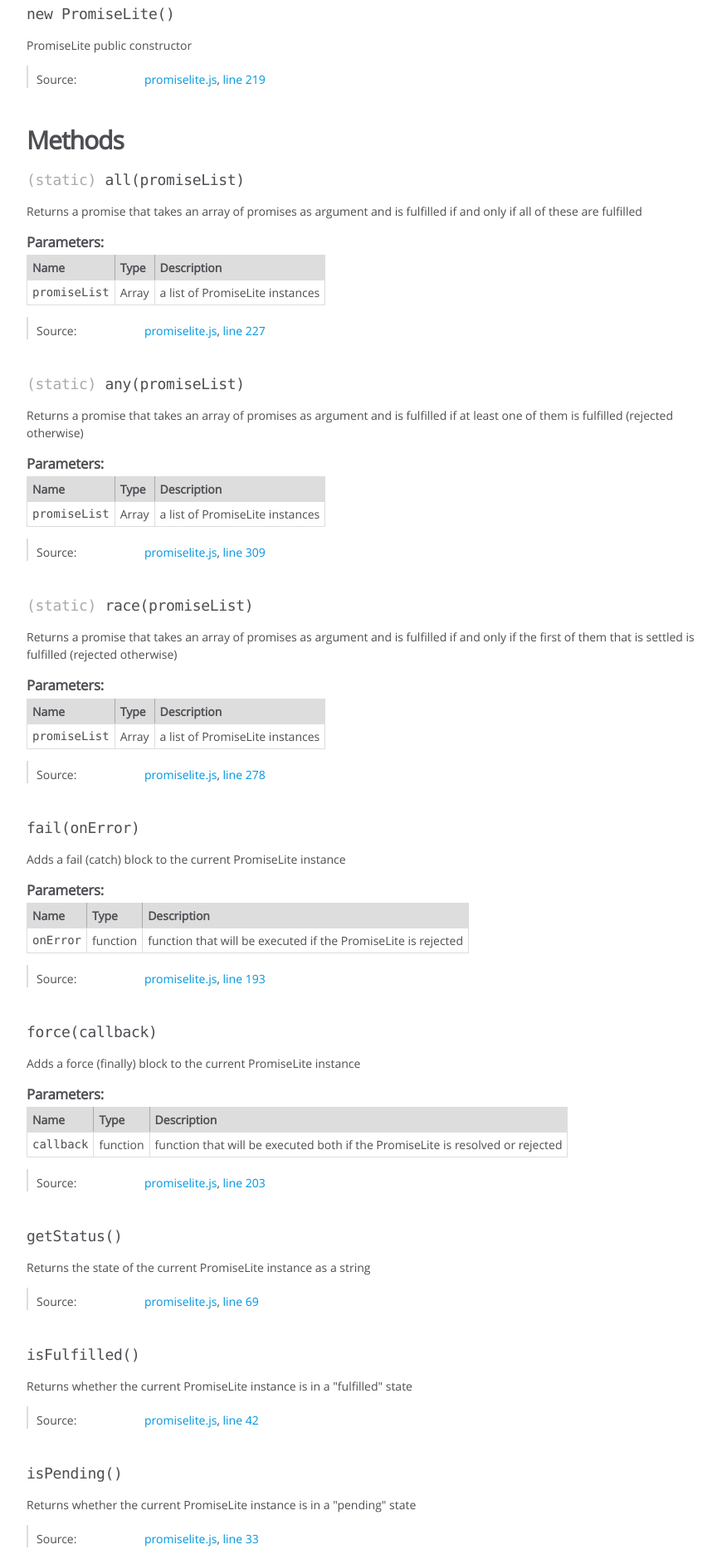
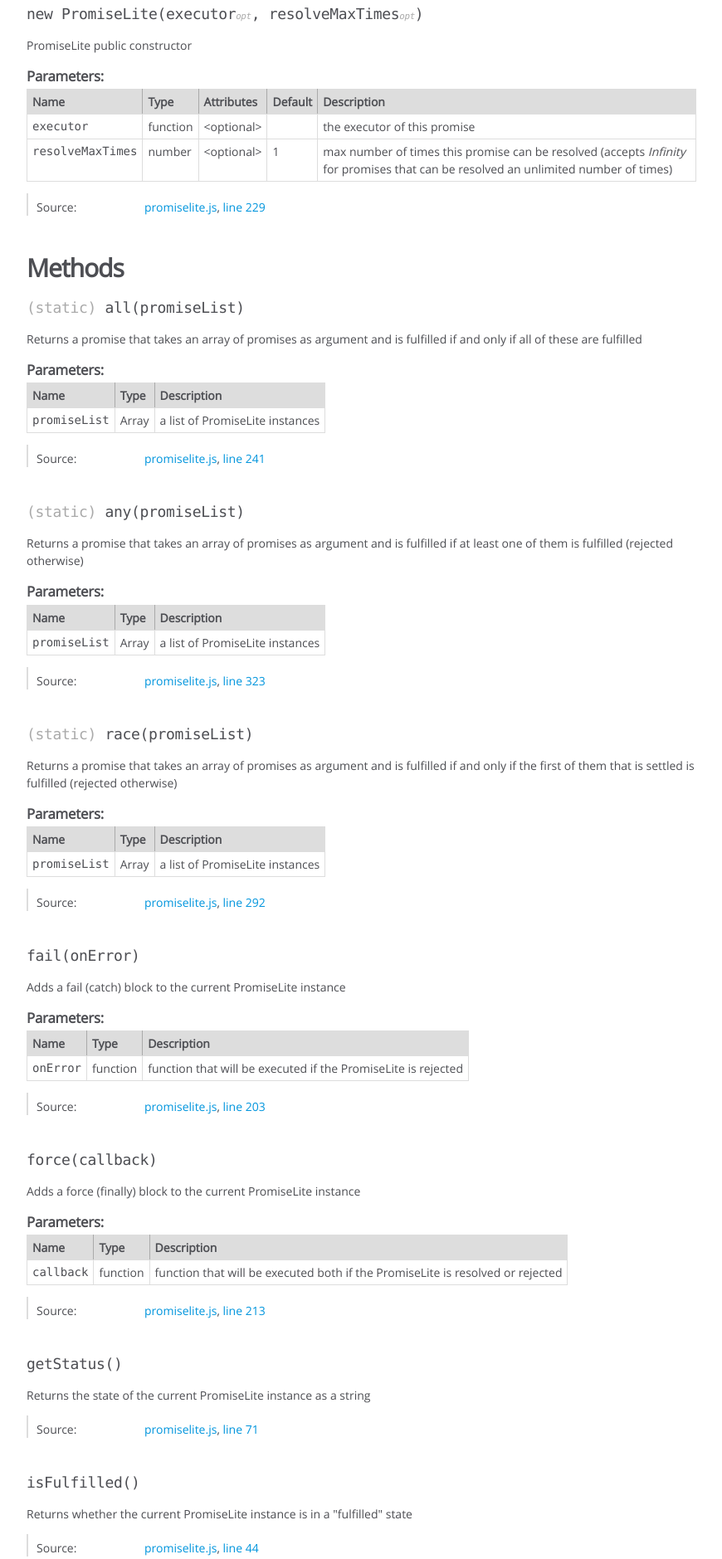
Before and after one commit to D-Mobilelab/promiselite, a plain HTML site: page PromiseLite.html in a window 1280 px wide. Shown: the part 178-2057 px from the top of the page at 83% size, without its empty margins (0-870 px from the left). Drawn offline with Linux system fonts and the light colour scheme.

Commit message:
Updated docs

```diff
--- a/PromiseLite.html
+++ b/PromiseLite.html
@@ -40,7 +40,7 @@
 
 
 
-    <h4 class="name" id="PromiseLite"><span class="type-signature"></span>new PromiseLite<span class="signature">()</span><span class="type-signature"></span></h4>
+    <h4 class="name" id="PromiseLite"><span class="type-signature"></span>new PromiseLite<span class="signature">(executor<span class="signature-attributes">opt</span>, resolveMaxTimes<span class="signature-attributes">opt</span>)</span><span class="type-signature"></span></h4>
 
 
 
@@ -58,6 +58,113 @@
 
 
 
+    <h5>Parameters:</h5>
+
+
+<table class="params">
+    <thead>
+    <tr>
+
+        <th>Name</th>
+
+
+        <th>Type</th>
+
+
+        <th>Attributes</th>
+
+
+
+        <th>Default</th>
+
+
+        <th class="last">Description</th>
+    </tr>
+    </thead>
+
+    <tbody>
+
+
+        <tr>
+
+                <td class="name"><code>executor</code></td>
+
+
+            <td class="type">
+
+
+<span class="param-type">function</span>
+
+
+
+            </td>
+
+
+                <td class="attributes">
+
+                    &lt;optional><br>
+
+
+
+
+
+                </td>
+
+
+
+                <td class="default">
+
+                </td>
+
+
+            <td class="description last">the executor of this promise</td>
+        </tr>
+
+
+
+        <tr>
+
+                <td class="name"><code>resolveMaxTimes</code></td>
+
+
+            <td class="type">
+
+
+<span class="param-type">number</span>
+
+
+
+            </td>
+
+
+                <td class="attributes">
+
+                    &lt;optional><br>
+
+
+
+
+
+                </td>
+
+
+
+                <td class="default">
+
+                    1
+
+                </td>
+
+
+            <td class="description last">max number of times this promise can be resolved
+    (accepts <i>Infinity</i> for promises that can be resolved an unlimited number of times)</td>
+        </tr>
+
+
+    </tbody>
+</table>
+
+
 
 
 
@@ -91,7 +198,7 @@
 
     <dt class="tag-source">Source:</dt>
     <dd class="tag-source"><ul class="dummy"><li>
-        <a href="promiselite.js.html">promiselite.js</a>, <a href="promiselite.js.html#line219">line 219</a>
+        <a href="promiselite.js.html">promiselite.js</a>, <a href="promiselite.js.html#line229">line 229</a>
     </li></ul></dd>
 
 
@@ -241,7 +348,7 @@ is fulfilled if and only if all of these are fulfilled
 
     <dt class="tag-source">Source:</dt>
     <dd class="tag-source"><ul class="dummy"><li>
-        <a href="promiselite.js.html">promiselite.js</a>, <a href="promiselite.js.html#line227">line 227</a>
+        <a href="promiselite.js.html">promiselite.js</a>, <a href="promiselite.js.html#line241">line 241</a>
     </li></ul></dd>
 
 
@@ -373,7 +480,7 @@ is fulfilled if at least one of them is fulfilled (rejected otherwise)
 
     <dt class="tag-source">Source:</dt>
     <dd class="tag-source"><ul class="dummy"><li>
-        <a href="promiselite.js.html">promiselite.js</a>, <a href="promiselite.js.html#line309">line 309</a>
+        <a href="promiselite.js.html">promiselite.js</a>, <a href="promiselite.js.html#line323">line 323</a>
     </li></ul></dd>
 
 
@@ -505,7 +612,7 @@ is fulfilled if and only if the first of them that is settled is fulfilled (reje
 
     <dt class="tag-source">Source:</dt>
     <dd class="tag-source"><ul class="dummy"><li>
-        <a href="promiselite.js.html">promiselite.js</a>, <a href="promiselite.js.html#line278">line 278</a>
+        <a href="promiselite.js.html">promiselite.js</a>, <a href="promiselite.js.html#line292">line 292</a>
     </li></ul></dd>
 
 
@@ -596,137 +703,6 @@ is fulfilled if and only if the first of them that is settled is fulfilled (reje
 
 
             <td class="description last">function that will be executed if the PromiseLite is rejected</td>
-        </tr>
-
-
-    </tbody>
-</table>
-
-
-
-
-
-
-<dl class="details">
-
-
-
-
-
-
-
-
-
-
-
-
-
-
-
-
-
-
-
-
-
-
-
-
-
-
-    <dt class="tag-source">Source:</dt>
-    <dd class="tag-source"><ul class="dummy"><li>
-        <a href="promiselite.js.html">promiselite.js</a>, <a href="promiselite.js.html#line193">line 193</a>
-    </li></ul></dd>
-
-
-
-
-
-
-
-</dl>
-
-
-
-
-
-
-
-
-
-
-
-
-
-
-
-
-
-
-
-
-
-    <h4 class="name" id="force"><span class="type-signature"></span>force<span class="signature">(callback)</span><span class="type-signature"></span></h4>
-
-
-
-
-
-<div class="description">
-    Adds a force (finally) block to the current PromiseLite instance
-</div>
-
-
-
-
-
-
-
-
-
-    <h5>Parameters:</h5>
-
-
-<table class="params">
-    <thead>
-    <tr>
-
-        <th>Name</th>
-
-
-        <th>Type</th>
-
-
-
-
-
-        <th class="last">Description</th>
-    </tr>
-    </thead>
-
-    <tbody>
-
-
-        <tr>
-
-                <td class="name"><code>callback</code></td>
-
-
-            <td class="type">
-
-
-<span class="param-type">function</span>
-
-
-
-            </td>
-
-
-
-
-
-            <td class="description last">function that will be executed both if the PromiseLite is resolved or rejected</td>
         </tr>
 
 
@@ -798,6 +774,137 @@ is fulfilled if and only if the first of them that is settled is fulfilled (reje
 
 
 
+    <h4 class="name" id="force"><span class="type-signature"></span>force<span class="signature">(callback)</span><span class="type-signature"></span></h4>
+
+
+
+
+
+<div class="description">
+    Adds a force (finally) block to the current PromiseLite instance
+</div>
+
+
+
+
+
+
+
+
+
+    <h5>Parameters:</h5>
+
+
+<table class="params">
+    <thead>
+    <tr>
+
+        <th>Name</th>
+
+
+        <th>Type</th>
+
+
+
+
+
+        <th class="last">Description</th>
+    </tr>
+    </thead>
+
+    <tbody>
+
+
+        <tr>
+
+                <td class="name"><code>callback</code></td>
+
+
+            <td class="type">
+
+
+<span class="param-type">function</span>
+
+
+
+            </td>
+
+
+
+
+
+            <td class="description last">function that will be executed both if the PromiseLite is resolved or rejected</td>
+        </tr>
+
+
+    </tbody>
+</table>
+
+
+
+
+
+
+<dl class="details">
+
+
+
+
+
+
+
+
+
+
+
+
+
+
+
+
+
+
+
+
+
+
+
+
+
+
+    <dt class="tag-source">Source:</dt>
+    <dd class="tag-source"><ul class="dummy"><li>
+        <a href="promiselite.js.html">promiselite.js</a>, <a href="promiselite.js.html#line213">line 213</a>
+    </li></ul></dd>
+
+
+
+
+
+
+
+</dl>
+
+
+
+
+
+
+
+
+
+
+
+
+
+
+
+
+
+
+
+
+
     <h4 class="name" id="getStatus"><span class="type-signature"></span>getStatus<span class="signature">()</span><span class="type-signature"></span></h4>
 
 
@@ -849,7 +956,7 @@ is fulfilled if and only if the first of them that is settled is fulfilled (reje
 
     <dt class="tag-source">Source:</dt>
     <dd class="tag-source"><ul class="dummy"><li>
-        <a href="promiselite.js.html">promiselite.js</a>, <a href="promiselite.js.html#line69">line 69</a>
+        <a href="promiselite.js.html">promiselite.js</a>, <a href="promiselite.js.html#line71">line 71</a>
     </li></ul></dd>
 
 
@@ -931,7 +1038,7 @@ is fulfilled if and only if the first of them that is settled is fulfilled (reje
 
     <dt class="tag-source">Source:</dt>
     <dd class="tag-source"><ul class="dummy"><li>
-        <a href="promiselite.js.html">promiselite.js</a>, <a href="promiselite.js.html#line42">line 42</a>
+        <a href="promiselite.js.html">promiselite.js</a>, <a href="promiselite.js.html#line44">line 44</a>
     </li></ul></dd>
 
 
@@ -1013,7 +1120,7 @@ is fulfilled if and only if the first of them that is settled is fulfilled (reje
 
     <dt class="tag-source">Source:</dt>
     <dd class="tag-source"><ul class="dummy"><li>
-        <a href="promiselite.js.html">promiselite.js</a>, <a href="promiselite.js.html#line33">line 33</a>
+        <a href="promiselite.js.html">promiselite.js</a>, <a href="promiselite.js.html#line35">line 35</a>
     </li></ul></dd>
 
 
@@ -1095,7 +1202,7 @@ is fulfilled if and only if the first of them that is settled is fulfilled (reje
 
     <dt class="tag-source">Source:</dt>
     <dd class="tag-source"><ul class="dummy"><li>
-        <a href="promiselite.js.html">promiselite.js</a>, <a href="promiselite.js.html#line51">line 51</a>
+        <a href="promiselite.js.html">promiselite.js</a>, <a href="promiselite.js.html#line53">line 53</a>
     </li></ul></dd>
 
 
@@ -1177,7 +1284,7 @@ is fulfilled if and only if the first of them that is settled is fulfilled (reje
 
     <dt class="tag-source">Source:</dt>
     <dd class="tag-source"><ul class="dummy"><li>
-        <a href="promiselite.js.html">promiselite.js</a>, <a href="promiselite.js.html#line60">line 60</a>
+        <a href="promiselite.js.html">promiselite.js</a>, <a href="promiselite.js.html#line62">line 62</a>
     </li></ul></dd>
 
 
@@ -1308,7 +1415,7 @@ is fulfilled if and only if the first of them that is settled is fulfilled (reje
 
     <dt class="tag-source">Source:</dt>
     <dd class="tag-source"><ul class="dummy"><li>
-        <a href="promiselite.js.html">promiselite.js</a>, <a href="promiselite.js.html#line136">line 136</a>
+        <a href="promiselite.js.html">promiselite.js</a>, <a href="promiselite.js.html#line145">line 145</a>
     </li></ul></dd>
 
 
@@ -1439,7 +1546,7 @@ is fulfilled if and only if the first of them that is settled is fulfilled (reje
 
     <dt class="tag-source">Source:</dt>
     <dd class="tag-source"><ul class="dummy"><li>
-        <a href="promiselite.js.html">promiselite.js</a>, <a href="promiselite.js.html#line113">line 113</a>
+        <a href="promiselite.js.html">promiselite.js</a>, <a href="promiselite.js.html#line115">line 115</a>
     </li></ul></dd>
 
 
@@ -1593,7 +1700,7 @@ is fulfilled if and only if the first of them that is settled is fulfilled (reje
 
     <dt class="tag-source">Source:</dt>
     <dd class="tag-source"><ul class="dummy"><li>
-        <a href="promiselite.js.html">promiselite.js</a>, <a href="promiselite.js.html#line171">line 171</a>
+        <a href="promiselite.js.html">promiselite.js</a>, <a href="promiselite.js.html#line181">line 181</a>
     </li></ul></dd>
 
 
@@ -1641,7 +1748,7 @@ is fulfilled if and only if the first of them that is settled is fulfilled (reje
 <br class="clear">
 
 <footer>
-    Documentation generated by <a href="https://github.com/jsdoc3/jsdoc">JSDoc 3.4.0</a> on Fri May 13 2016 09:12:23 GMT+0200 (CEST)
+    Documentation generated by <a href="https://github.com/jsdoc3/jsdoc">JSDoc 3.4.0</a> on Fri May 13 2016 15:24:18 GMT+0200 (CEST)
 </footer>
 
 <script> prettyPrint(); </script>
```
Also changed, not shown: index.html (+1 -1 lines), promiselite.js.html (+32 -18 lines).
